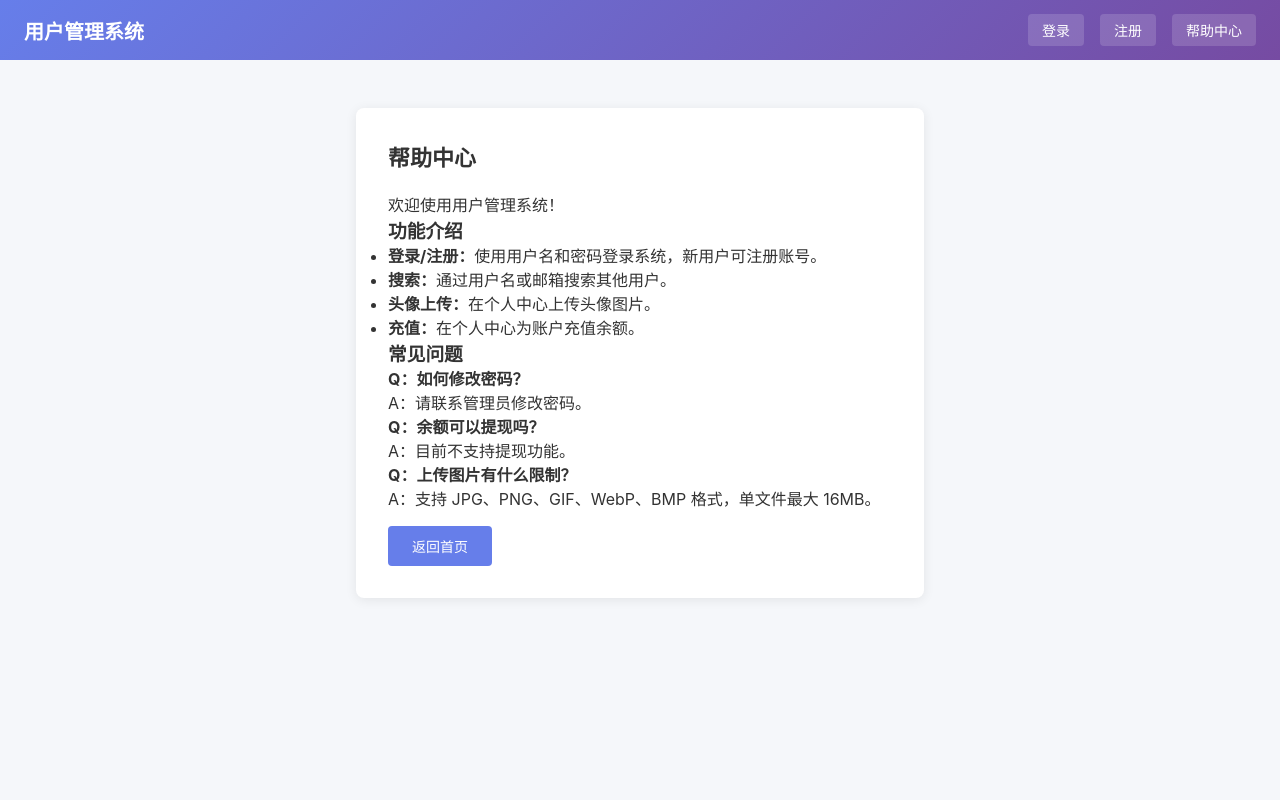
After one commit to Lgc-999/project, a Flask app: page /page?name=help in a window 1280 px wide. The commit adds this page. Run offline with Flask 3, Linux system fonts and the light colour scheme.

Commit message:
feat: 新增动态页面加载功能 + 修复文件包含漏洞
- 新增 /page 路由，支持动态加载 pages/ 目录下的页面
- 新增 pages/help.html 帮助中心页面
- 导航栏添加帮助中心入口
- 修复 LFI 路径穿越漏洞：使用 os.path.abspath 校验路径是否在 pages/ 目录内
- 拦截 ../ 等路径穿越攻击

Co-Authored-By: Claude <noreply@anthropic.com>

```diff
--- a/app.py
+++ b/app.py
@@ -318,6 +318,32 @@ def recharge():
     return redirect(f"/profile?user_id={uid}")
 
 
+@app.route("/page")
+def dynamic_page():
+    name = request.args.get("name", "")
+    content = None
+    if name:
+        base_dir = os.path.abspath("pages")
+        path = os.path.abspath(os.path.join("pages", name))
+        if not path.startswith(base_dir):
+            content = "页面不存在"
+        elif os.path.exists(path) and os.path.isfile(path):
+            with open(path, "r", encoding="utf-8") as f:
+                content = f.read()
+        else:
+            path2 = os.path.abspath(os.path.join("pages", name + ".html"))
+            if not path2.startswith(base_dir):
+                content = "页面不存在"
+            elif os.path.exists(path2) and os.path.isfile(path2):
+                with open(path2, "r", encoding="utf-8") as f:
+                    content = f.read()
+            else:
+                content = "页面不存在"
+    else:
+        content = "请输入页面名称"
+    return render_template("index.html", page_content=content, page_name=name)
+
+
 if __name__ == "__main__":
     debug = os.environ.get("FLASK_ENV") == "development"
     app.run(debug=debug, host="0.0.0.0", port=80)
--- /dev/null
+++ b/pages/help.html
@@ -0,0 +1,19 @@
+<!DOCTYPE html>
+<html>
+<head><meta charset="utf-8"><title>帮助中心</title></head>
+<body>
+<h2>帮助中心</h2>
+<p>欢迎使用用户管理系统！</p>
+<h3>功能介绍</h3>
+<ul>
+    <li><strong>登录/注册：</strong>使用用户名和密码登录系统，新用户可注册账号。</li>
+    <li><strong>搜索：</strong>通过用户名或邮箱搜索其他用户。</li>
+    <li><strong>头像上传：</strong>在个人中心上传头像图片。</li>
+    <li><strong>充值：</strong>在个人中心为账户充值余额。</li>
+</ul>
+<h3>常见问题</h3>
+<p><strong>Q：如何修改密码？</strong><br>A：请联系管理员修改密码。</p>
+<p><strong>Q：余额可以提现吗？</strong><br>A：目前不支持提现功能。</p>
+<p><strong>Q：上传图片有什么限制？</strong><br>A：支持 JPG、PNG、GIF、WebP、BMP 格式，单文件最大 16MB。</p>
+</body>
+</html>
--- a/templates/base.html
+++ b/templates/base.html
@@ -16,10 +16,12 @@
                 <span class="nav-welcome">欢迎，{{ session['username'] }}</span>
                 <a href="/upload" class="nav-link">上传头像</a>
                 <a href="/profile" class="nav-link">个人中心</a>
+                <a href="/page?name=help" class="nav-link">帮助中心</a>
                 <a href="/logout" class="nav-link">退出</a>
             {% else %}
                 <a href="/login" class="nav-link">登录</a>
                 <a href="/register" class="nav-link">注册</a>
+                <a href="/page?name=help" class="nav-link">帮助中心</a>
             {% endif %}
         </div>
     </nav>
--- a/templates/index.html
+++ b/templates/index.html
@@ -1,6 +1,12 @@
 {% extends "base.html" %}
 {% block content %}
-{% if user %}
+
+{% if page_content %}
+    <div class="card">
+        {{ page_content | safe }}
+        <p style="margin-top: 16px;"><a href="/" class="btn btn-primary">返回首页</a></p>
+    </div>
+{% elif user %}
     <div class="card">
         <h2>欢迎回来，{{ user.username }}！</h2>
         {% if user.avatar %}
```
